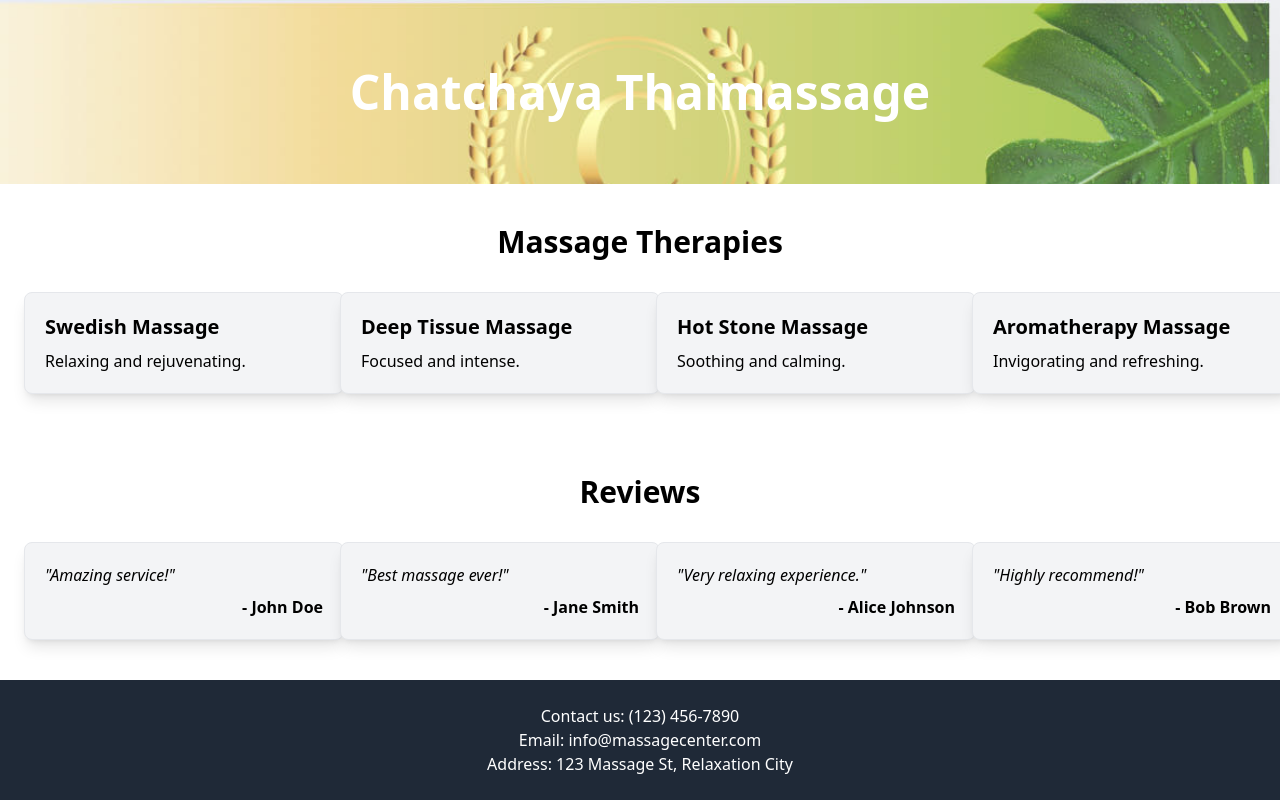
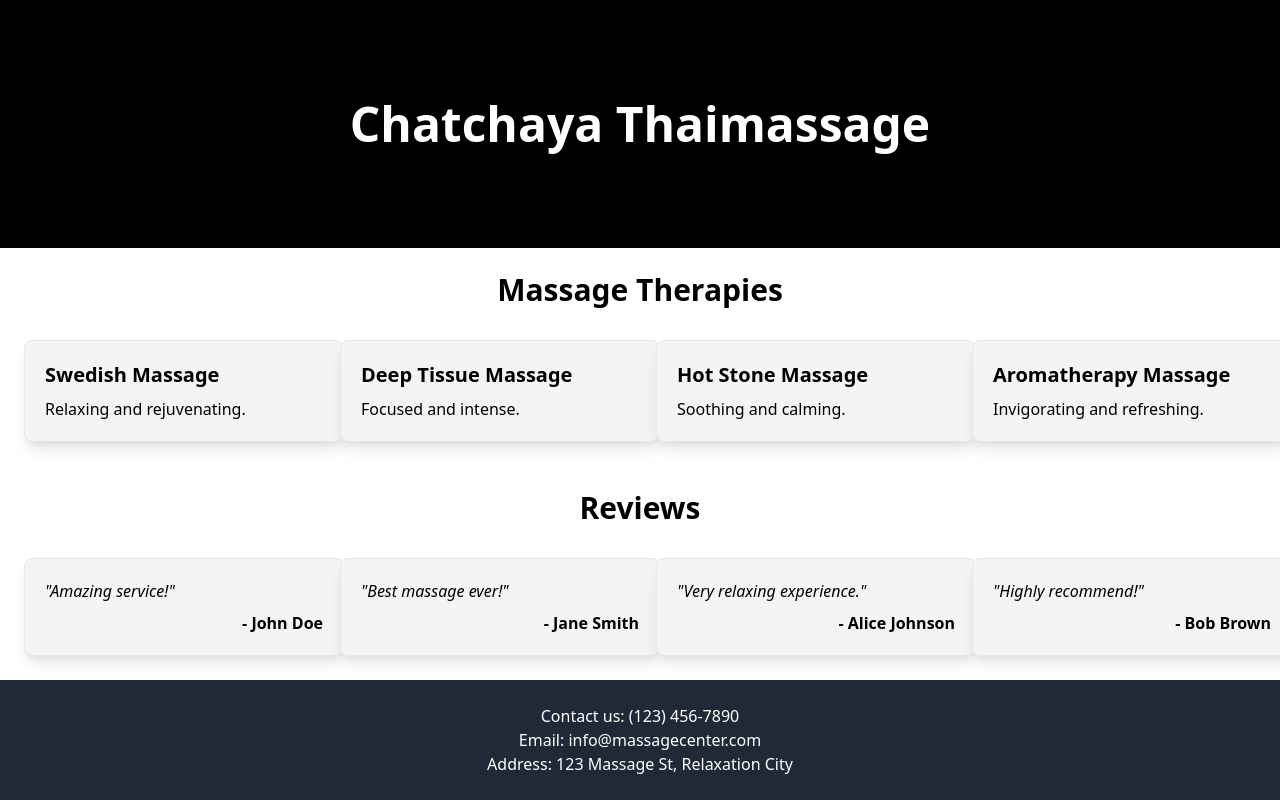
Before and after one commit to robinjac/chatchaya-thaimassage, a React (Vite) app: page / in a window 1280 px wide. Built offline with nearby package versions, Linux system fonts and the light colour scheme.

Commit message:
Fix section layouts

```diff
--- a/index.html
+++ b/index.html
@@ -8,7 +8,7 @@
     <link rel="stylesheet" href="/styles.css">
   </head>
   <body>
-    <div class="absolute inset-0 flex justify-center overflow-hidden" id="root"></div>
+    <div class="absolute inset-0 flex justify-center flex-col items-center overflow-hidden" id="root"></div>
     <script type="module" src="/src/main.tsx"></script>
   </body>
 </html>
--- a/src/App.tsx
+++ b/src/App.tsx
@@ -21,10 +21,10 @@ const reviews = [
 
 const App = () => {
   return (
-      <div className="container flex flex-col items-center">
+    <>
       <Banner />
 
-        <section className="relative my-10 w-full px-6">
+      <section className="relative container w-full p-6">
         <h2 className="text-3xl font-bold text-center mb-8">
           Massage Therapies
         </h2>
@@ -35,7 +35,7 @@ const App = () => {
         </div>
       </section>
 
-        <section className="relative my-10 w-full px-6">
+      <section className="relative container w-full p-6">
         <h2 className="text-3xl font-bold text-center mb-8">Reviews</h2>
         <div className="grid gap-8 grid-cols-1 sm:grid-cols-2 lg:grid-cols-4">
           {reviews.map((review, index) => (
@@ -45,8 +45,7 @@ const App = () => {
       </section>
 
       <Footer />
-      </div>
-
+    </>
   );
 };
 
--- a/src/components/Banner.tsx
+++ b/src/components/Banner.tsx
@@ -3,12 +3,7 @@ import React from "react";
 
 const Banner = () => {
   return (
-    <div className="relative w-screen h-full max-h-[500px] text-center text-white overflow-hidden">
-      <img
-        src="/src/assets/chatchaya_card.jpeg"
-        alt="Hero"
-        className="absolute w-full opacity-80"
-      />
+    <div className="relative bg-black w-screen h-full max-h-[500px] text-center text-white">
       <h1 className="absolute top-1/2 left-1/2 transform -translate-x-1/2 -translate-y-1/2 text-5xl font-bold">
         Chatchaya Thaimassage
       </h1>
```
Lines whose indentation alone changed are shown as unchanged.
